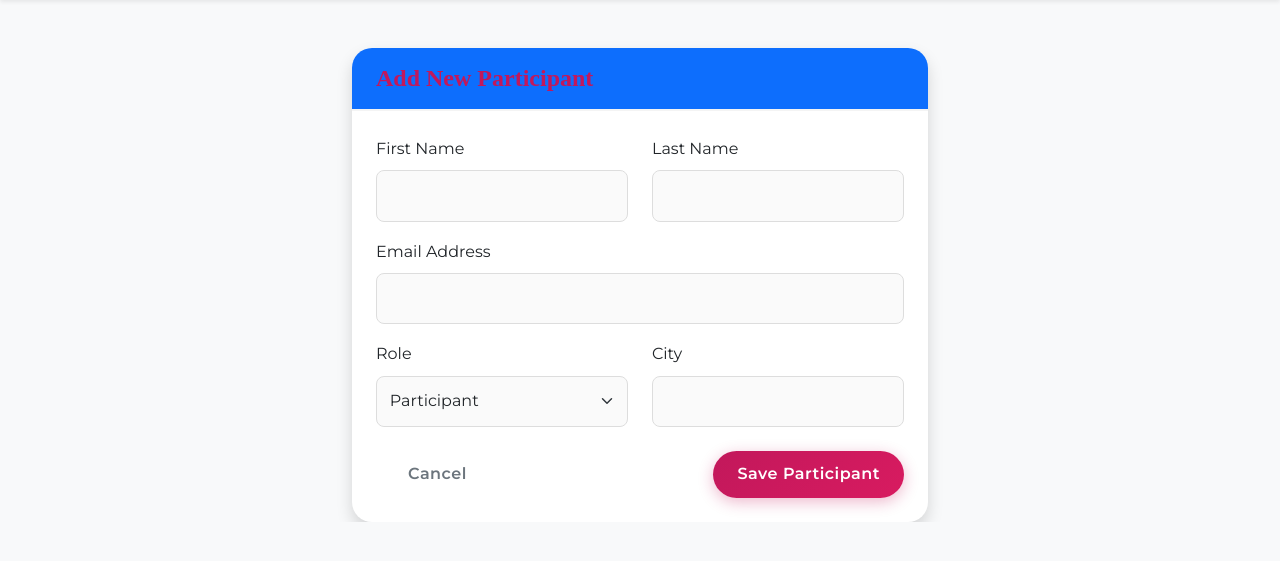
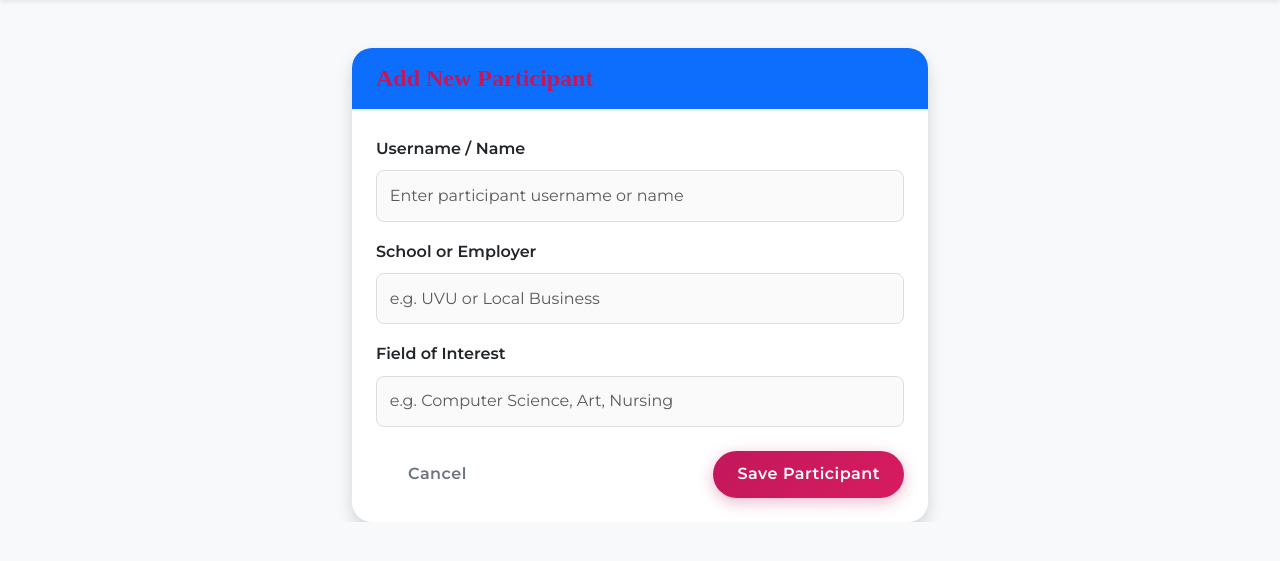
Before and after one commit to iipratte/ella-rises, a Node server app: template views/addParticipant.ejs in a window 1280 px wide. Shown: the part 83-644 px from the top of the page. Run offline with Node 20, Linux system fonts and the light colour scheme; the template is opened without the code that fills it, so the values that code supplies are empty.

Commit message:
edited addparticipant.ejs

```diff
--- a/views/addParticipant.ejs
+++ b/views/addParticipant.ejs
@@ -17,36 +17,19 @@
 
                 <form action="/participants/add" method="POST">
 
-                    <div class="row mb-3">
-                        <div class="col-md-6">
-                            <label for="firstName" class="form-label">First Name</label>
-                            <input type="text" class="form-control" id="firstName" name="firstName" required>
-                        </div>
-                        <div class="col-md-6">
-                            <label for="lastName" class="form-label">Last Name</label>
-                            <input type="text" class="form-control" id="lastName" name="lastName" required>
-                        </div>
+                    <div class="mb-3">
+                        <label for="username" class="form-label fw-bold">Username / Name</label>
+                        <input type="text" class="form-control" id="username" name="username" required placeholder="Enter participant username or name">
                     </div>
 
                     <div class="mb-3">
-                        <label for="email" class="form-label">Email Address</label>
-                        <input type="email" class="form-control" id="email" name="email" required>
+                        <label for="schoolOrEmployer" class="form-label fw-bold">School or Employer</label>
+                        <input type="text" class="form-control" id="schoolOrEmployer" name="schoolOrEmployer" placeholder="e.g. UVU or Local Business">
                     </div>
 
-                    <div class="row mb-4">
-                        <div class="col-md-6">
-                            <label for="role" class="form-label">Role</label>
-                            <select class="form-select" id="role" name="role">
-                                <option value="Participant">Participant</option>
-                                <option value="Mentor">Mentor</option>
-                                <option value="Donor">Donor</option>
-                                <option value="Parent">Parent</option>
-                            </select>
-                        </div>
-                        <div class="col-md-6">
-                            <label for="city" class="form-label">City</label>
-                            <input type="text" class="form-control" id="city" name="city">
-                        </div>
+                    <div class="mb-4">
+                        <label for="fieldOfInterest" class="form-label fw-bold">Field of Interest</label>
+                        <input type="text" class="form-control" id="fieldOfInterest" name="fieldOfInterest" placeholder="e.g. Computer Science, Art, Nursing">
                     </div>
 
                     <div class="d-flex justify-content-between">
```
